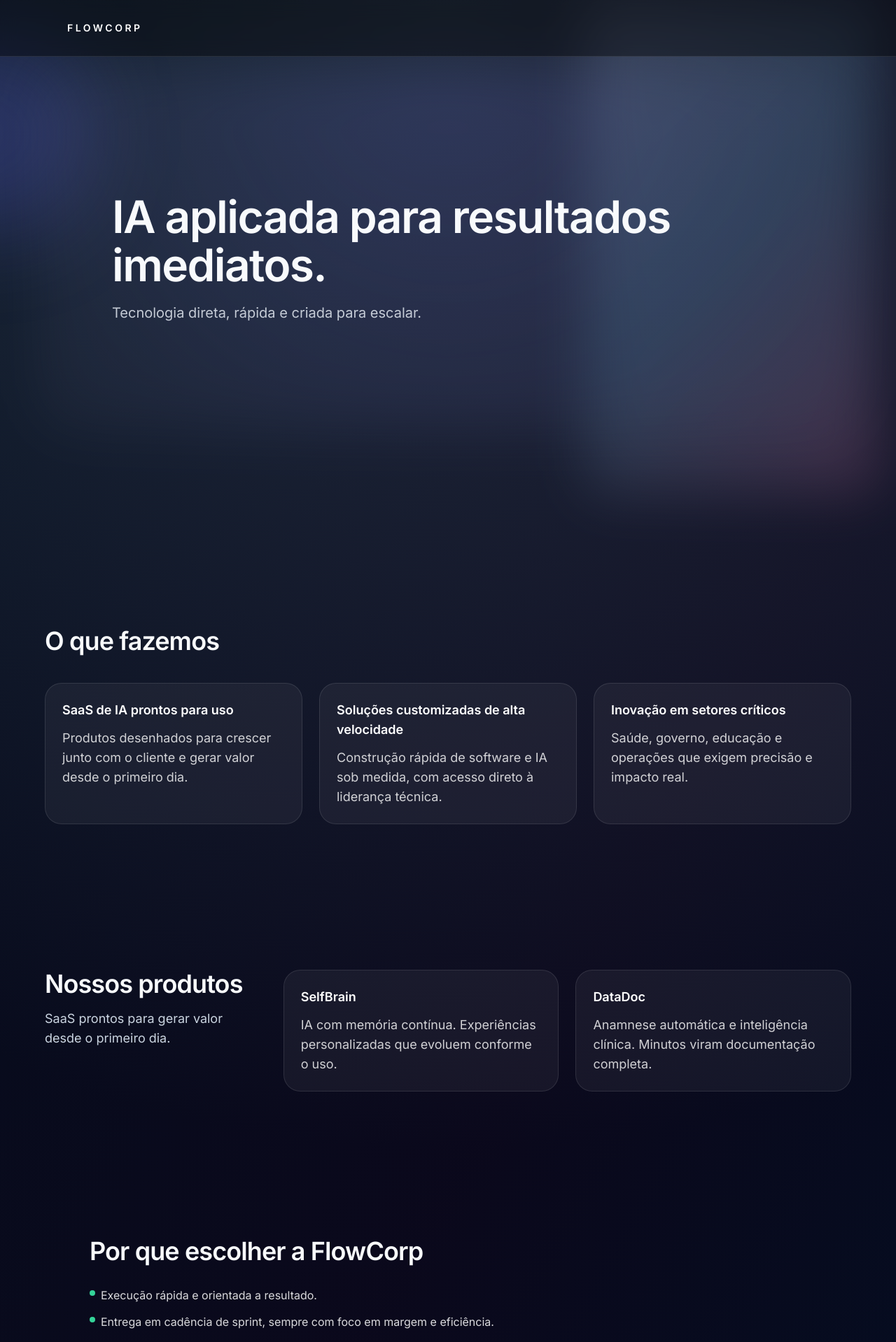
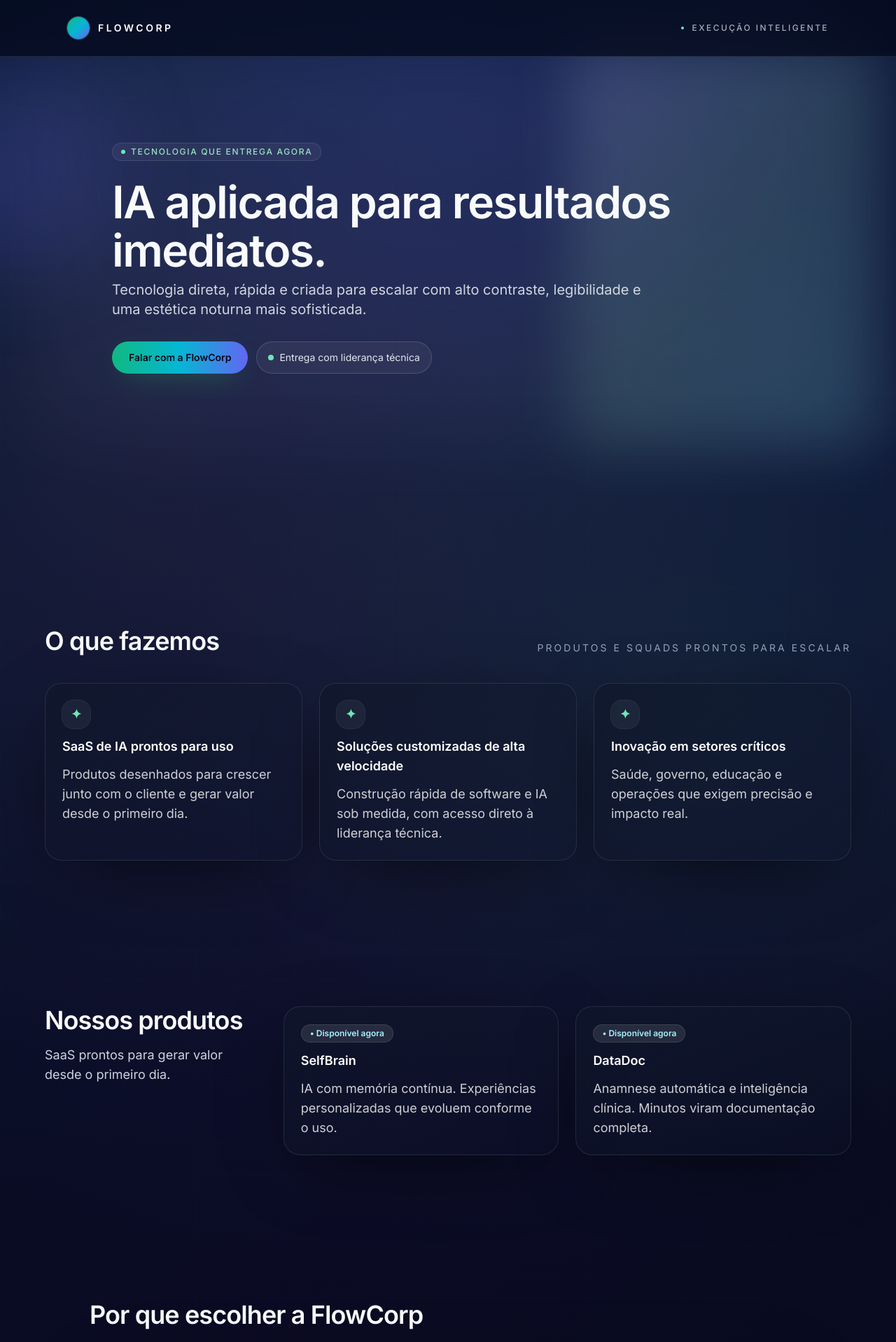
Before and after one commit to igorbiccas/flowcorp-site, a React (Vite) app: page / in a window 1280 px wide. Shown: the top 1918 px of the page at 70% size. Built offline with nearby package versions, Linux system fonts and the light colour scheme.

Commit message:
Enhance dark theme styling

```diff
--- a/App.tsx
+++ b/App.tsx
@@ -39,30 +39,47 @@ const whyFlowCorp = [
 
 const App: React.FC = () => {
   return (
-    <div className="relative min-h-screen overflow-hidden bg-[radial-gradient(circle_at_top,_#1e293b_0%,_#020617_55%,_#020617_100%)] text-slate-100">
+    <div className="relative min-h-screen overflow-hidden bg-slate-950 text-slate-100">
       <div className="pointer-events-none absolute inset-0 overflow-hidden">
-        <div className="absolute -left-40 top-12 h-72 w-72 rounded-full bg-indigo-500/25 blur-3xl" aria-hidden="true" />
-        <div className="absolute bottom-32 right-[-6rem] h-80 w-80 rounded-full bg-cyan-500/20 blur-3xl" aria-hidden="true" />
-        <div
-          className="absolute inset-x-0 top-24 mx-auto h-[520px] w-[92%] rounded-[48px] border border-white/10 bg-white/5 bg-[radial-gradient(circle_at_top,rgba(99,102,241,0.25),rgba(15,23,42,0))] opacity-60 blur-2xl"
-          aria-hidden="true"
-        />
-        <div
-          className="absolute inset-0 bg-[linear-gradient(120deg,rgba(94,234,212,0.05)_0%,rgba(236,72,153,0.05)_55%,rgba(14,165,233,0.08)_100%)] opacity-70"
-          aria-hidden="true"
-        />
+        <div className="absolute inset-0 bg-[radial-gradient(circle_at_top,_rgba(59,130,246,0.18)_0%,_rgba(2,6,23,0.8)_55%,_#020617_100%)]" aria-hidden="true" />
+        <div className="absolute inset-0 bg-[linear-gradient(135deg,rgba(14,165,233,0.06),rgba(168,85,247,0.06),rgba(34,197,94,0.04))]" aria-hidden="true" />
+        <div className="absolute inset-x-0 top-14 mx-auto h-[560px] w-[94%] rounded-[48px] border border-white/5 bg-white/5 bg-[radial-gradient(circle_at_top,rgba(79,70,229,0.18),rgba(15,23,42,0))] opacity-80 blur-3xl" aria-hidden="true" />
+        <div className="absolute -left-32 top-24 h-72 w-72 rounded-full bg-indigo-500/20 blur-3xl" aria-hidden="true" />
+        <div className="absolute bottom-16 right-[-5rem] h-80 w-80 rounded-full bg-emerald-400/20 blur-3xl" aria-hidden="true" />
+        <div className="absolute inset-0 bg-[radial-gradient(circle_at_20%_20%,rgba(248,113,113,0.08),transparent_35%),radial-gradient(circle_at_80%_30%,rgba(74,222,128,0.08),transparent_30%)] opacity-80" aria-hidden="true" />
+        <div className="absolute inset-0 bg-[linear-gradient(rgba(255,255,255,0.05)_1px,transparent_1px),linear-gradient(90deg,rgba(255,255,255,0.05)_1px,transparent_1px)] bg-[size:140px_140px] opacity-20" aria-hidden="true" />
       </div>
       <Header />
 
       <main className="relative z-10 flex flex-col gap-24 md:gap-28">
         <section className="relative flex min-h-[calc(100vh-6rem)] w-full items-center px-6 pb-32 pt-32 text-left md:px-8 md:pt-40">
-          <div className="pointer-events-none absolute inset-y-0 right-6 hidden w-[420px] max-w-[38vw] rounded-3xl border border-white/10 bg-white/10 bg-[linear-gradient(135deg,rgba(165,180,252,0.14),rgba(14,165,233,0.12),rgba(236,72,153,0.18))] opacity-70 blur-2xl sm:block" aria-hidden="true" />
+          <div className="pointer-events-none absolute inset-y-16 right-6 hidden w-[440px] max-w-[40vw] rounded-3xl border border-white/10 bg-white/10 bg-[linear-gradient(135deg,rgba(165,180,252,0.12),rgba(34,197,94,0.1),rgba(14,165,233,0.14))] opacity-80 blur-2xl sm:block" aria-hidden="true" />
           <div className="mx-auto w-full max-w-[960px]">
-            <AnimatedSection className="w-full space-y-4" delay="duration-700">
-              <h1 className="text-5xl font-semibold leading-[1.08] tracking-tight text-slate-50 sm:text-[64px]">IA aplicada para resultados imediatos.</h1>
+            <AnimatedSection className="w-full space-y-6" delay="duration-700">
+              <div className="inline-flex items-center gap-2 rounded-full border border-white/10 bg-white/5 px-3 py-1 text-xs font-medium uppercase tracking-[0.14em] text-emerald-200/90">
+                <span className="h-1.5 w-1.5 rounded-full bg-emerald-300" />
+                Tecnologia que entrega agora
+              </div>
+              <h1 className="text-5xl font-semibold leading-[1.08] tracking-tight text-slate-50 sm:text-[64px]">
+                IA aplicada para resultados imediatos.
+              </h1>
             </AnimatedSection>
             <AnimatedSection className="w-full" delay="duration-700 delay-150">
-              <p className="mt-5 max-w-3xl text-lg leading-snug text-slate-200/85 md:text-xl">Tecnologia direta, rápida e criada para escalar.</p>
+              <p className="mt-2 max-w-3xl text-lg leading-snug text-slate-200/90 md:text-xl">
+                Tecnologia direta, rápida e criada para escalar com alto contraste, legibilidade e uma estética noturna mais sofisticada.
+              </p>
+              <div className="mt-8 flex flex-wrap gap-3">
+                <a
+                  href="#contato"
+                  className="inline-flex items-center gap-2 rounded-full bg-gradient-to-r from-emerald-500 via-cyan-500 to-indigo-500 px-6 py-3 text-sm font-semibold text-slate-950 shadow-[0_12px_40px_-18px_rgba(34,197,94,0.8)] transition-transform duration-200 hover:-translate-y-0.5"
+                >
+                  Falar com a FlowCorp
+                </a>
+                <span className="inline-flex items-center gap-2 rounded-full border border-white/15 bg-white/5 px-4 py-3 text-sm text-slate-200">
+                  <span className="h-2 w-2 rounded-full bg-emerald-300" />
+                  Entrega com liderança técnica
+                </span>
+              </div>
             </AnimatedSection>
           </div>
         </section>
@@ -70,12 +87,24 @@ const App: React.FC = () => {
         <section className="px-6 pb-24 pt-16 md:px-8 md:pt-20">
           <div className="mx-auto w-full max-w-6xl">
             <AnimatedSection className="w-full space-y-10" delay="duration-700">
-              <h2 className="text-3xl font-semibold tracking-tight text-slate-50 md:text-4xl">O que fazemos</h2>
+              <div className="flex flex-col gap-4 md:flex-row md:items-end md:justify-between">
+                <h2 className="text-3xl font-semibold tracking-tight text-slate-50 md:text-4xl">O que fazemos</h2>
+                <p className="max-w-xl text-sm uppercase tracking-[0.22em] text-slate-400">Produtos e squads prontos para escalar</p>
+              </div>
               <div className="grid gap-6 md:grid-cols-3">
                 {whatWeDo.map((item) => (
-                  <div key={item.title} className="space-y-3 rounded-3xl border border-white/10 bg-white/5 p-6">
-                    <h3 className="text-lg font-semibold text-white">{item.title}</h3>
-                    <p className="text-base leading-relaxed text-white/80 md:text-lg">{item.description}</p>
+                  <div
+                    key={item.title}
+                    className="group relative overflow-hidden rounded-3xl border border-white/10 bg-gradient-to-br from-slate-900/70 via-slate-900/40 to-slate-900/10 p-6 shadow-[0_25px_120px_-45px_rgba(0,0,0,0.9)] transition-all duration-200 hover:-translate-y-1 hover:border-emerald-400/50"
+                  >
+                    <div className="absolute inset-0 bg-[radial-gradient(circle_at_20%_20%,rgba(34,197,94,0.12),transparent_35%)] opacity-0 transition-opacity duration-300 group-hover:opacity-100" aria-hidden="true" />
+                    <div className="relative space-y-3">
+                      <div className="inline-flex h-10 w-10 items-center justify-center rounded-2xl bg-white/5 text-lg font-semibold text-emerald-300 ring-1 ring-white/10">
+                        ✦
+                      </div>
+                      <h3 className="text-lg font-semibold text-white">{item.title}</h3>
+                      <p className="text-base leading-relaxed text-white/80 md:text-lg">{item.description}</p>
+                    </div>
                   </div>
                 ))}
               </div>
@@ -89,7 +118,9 @@ const App: React.FC = () => {
               <div className="flex flex-col gap-8 lg:flex-row lg:items-start lg:justify-between">
                 <div className="max-w-xl space-y-4">
                   <h2 className="text-3xl font-semibold tracking-tight text-slate-50 md:text-4xl">Nossos produtos</h2>
-                  <p className="text-base leading-relaxed text-slate-300 md:text-lg">SaaS prontos para gerar valor desde o primeiro dia.</p>
+                  <p className="text-base leading-relaxed text-slate-300 md:text-lg">
+                    SaaS prontos para gerar valor desde o primeiro dia.
+                  </p>
                 </div>
                 <div className="grid w-full gap-6 md:grid-cols-2">
                   {mainProducts.map((product) => (
@@ -98,10 +129,16 @@ const App: React.FC = () => {
                       href={product.href}
                       target="_blank"
                       rel="noreferrer"
-                      className="space-y-3 rounded-3xl border border-white/10 bg-white/5 p-6 transition-colors duration-200 hover:border-white/40 hover:bg-white/10"
+                      className="relative overflow-hidden rounded-3xl border border-white/10 bg-gradient-to-br from-slate-900/70 via-slate-900/40 to-slate-900/10 p-6 shadow-[0_25px_120px_-45px_rgba(0,0,0,0.9)] transition-all duration-200 hover:-translate-y-1 hover:border-cyan-400/60"
                     >
-                      <h3 className="text-lg font-semibold text-white">{product.title}</h3>
-                      <p className="text-base leading-relaxed text-white/80 md:text-lg">{product.description}</p>
+                      <div className="absolute inset-0 bg-[radial-gradient(circle_at_80%_20%,rgba(14,165,233,0.16),transparent_38%)] opacity-0 transition-opacity duration-300 hover:opacity-100" aria-hidden="true" />
+                      <div className="relative space-y-3">
+                        <div className="inline-flex items-center gap-2 rounded-full border border-white/10 bg-white/10 px-3 py-1 text-xs font-semibold text-cyan-200">
+                          • Disponível agora
+                        </div>
+                        <h3 className="text-lg font-semibold text-white">{product.title}</h3>
+                        <p className="text-base leading-relaxed text-white/80 md:text-lg">{product.description}</p>
+                      </div>
                     </a>
                   ))}
                 </div>
@@ -114,10 +151,13 @@ const App: React.FC = () => {
           <div className="mx-auto w-full max-w-5xl">
             <AnimatedSection className="w-full" delay="duration-700">
               <h2 className="text-3xl font-semibold tracking-tight text-slate-50 md:text-4xl">Por que escolher a FlowCorp</h2>
-              <div className="mt-8 flex flex-col gap-4 text-base text-white/85">
+              <div className="mt-8 grid gap-4 rounded-3xl border border-white/10 bg-white/5 p-6 shadow-[0_20px_120px_-50px_rgba(0,0,0,0.9)]">
                 {whyFlowCorp.map((reason) => (
-                  <div key={reason} className="flex items-start gap-2">
-                    <span className="mt-1 h-2 w-2 rounded-full bg-emerald-400" aria-hidden="true" />
+                  <div
+                    key={reason}
+                    className="flex items-start gap-3 rounded-2xl border border-white/5 bg-slate-900/40 px-4 py-3 text-base text-white/85 transition-colors duration-200 hover:border-emerald-300/40 hover:bg-slate-900/60"
+                  >
+                    <span className="mt-1.5 h-2.5 w-2.5 rounded-full bg-gradient-to-r from-emerald-300 to-cyan-300" aria-hidden="true" />
                     <p className="leading-snug">{reason}</p>
                   </div>
                 ))}
@@ -133,22 +173,36 @@ const App: React.FC = () => {
               <p className="text-base leading-relaxed text-white/85 md:text-lg">
                 Ser a empresa de IA mais eficiente do Brasil, capaz de transformar qualquer processo em escala.
               </p>
+              <div className="flex flex-wrap gap-3 text-xs uppercase tracking-[0.24em] text-slate-400">
+                <span className="rounded-full border border-white/10 bg-white/5 px-3 py-2">Eficiência</span>
+                <span className="rounded-full border border-white/10 bg-white/5 px-3 py-2">Precisão</span>
+                <span className="rounded-full border border-white/10 bg-white/5 px-3 py-2">Entrega contínua</span>
+              </div>
             </AnimatedSection>
           </div>
         </section>
 
         <section id="contato" className="px-6 pb-32 md:px-8">
-          <div className="mx-auto flex w-full max-w-4xl flex-col items-center rounded-3xl border border-white/10 bg-white/[0.04] px-8 py-12 text-center">
+          <div className="mx-auto flex w-full max-w-4xl flex-col items-center overflow-hidden rounded-3xl border border-white/10 bg-gradient-to-br from-slate-900/70 via-slate-900/40 to-slate-900/10 px-8 py-12 text-center shadow-[0_20px_100px_-50px_rgba(0,0,0,0.9)]">
             <AnimatedSection className="w-full space-y-6" delay="duration-700">
               <h2 className="text-3xl font-semibold text-white">Entre em contato</h2>
+              <p className="text-sm leading-relaxed text-slate-300">
+                Vamos construir juntos experiências de IA com foco em impacto imediato.
+              </p>
               <div className="flex flex-wrap items-center justify-center gap-4 pt-2">
                 <a
                   href="https://www.instagram.com/selfbrain_/"
                   target="_blank"
                   rel="noreferrer"
-                  className="inline-flex items-center rounded-full bg-white/10 px-6 py-3 text-sm font-medium text-white transition-colors duration-200 hover:bg-white/20"
+                  className="inline-flex items-center rounded-full bg-gradient-to-r from-emerald-500 via-cyan-500 to-indigo-500 px-6 py-3 text-sm font-semibold text-slate-950 shadow-[0_12px_40px_-18px_rgba(34,197,94,0.8)] transition-transform duration-200 hover:-translate-y-0.5"
                 >
                   Instagram
+                </a>
+                <a
+                  href="mailto:contato@flowcorp.ai"
+                  className="inline-flex items-center rounded-full border border-white/15 bg-white/5 px-6 py-3 text-sm font-medium text-white transition-colors duration-200 hover:border-white/50 hover:bg-white/10"
+                >
+                  contato@flowcorp.ai
                 </a>
               </div>
             </AnimatedSection>
--- a/components/Header.tsx
+++ b/components/Header.tsx
@@ -13,18 +13,23 @@ const Header: React.FC = () => {
 
   return (
     <header
-      className={`fixed inset-x-0 top-0 z-50 border-b border-white/10 bg-black/40 backdrop-blur-md transition-all duration-200 ease-in-out ${
-        isScrolled ? 'shadow-[0_20px_60px_-35px_rgba(15,23,42,0.75)]' : ''
+      className={`fixed inset-x-0 top-0 z-50 border-b border-white/10 bg-slate-950/70 backdrop-blur-2xl transition-all duration-200 ease-in-out ${
+        isScrolled ? 'shadow-[0_20px_70px_-35px_rgba(15,23,42,0.95)]' : ''
       }`}
     >
       <div className="mx-auto flex h-20 w-full max-w-6xl items-center justify-between px-6 md:px-8">
         <a
           href="#"
-          className="text-sm font-semibold uppercase tracking-[0.25em] text-white transition-colors duration-200 hover:text-white/70"
+          className="inline-flex items-center gap-3 text-sm font-semibold uppercase tracking-[0.25em] text-white transition-colors duration-200 hover:text-emerald-200"
           aria-label="FlowCorp"
         >
+          <span className="h-8 w-8 rounded-2xl bg-gradient-to-br from-emerald-500 via-cyan-500 to-indigo-500 ring-1 ring-white/20" aria-hidden="true" />
           FLOWCORP
         </a>
+        <div className="hidden items-center gap-3 text-xs font-medium uppercase tracking-[0.2em] text-slate-300/80 md:flex">
+          <span className="h-1 w-1 rounded-full bg-emerald-300" aria-hidden="true" />
+          Execução inteligente
+        </div>
       </div>
     </header>
   );
```
